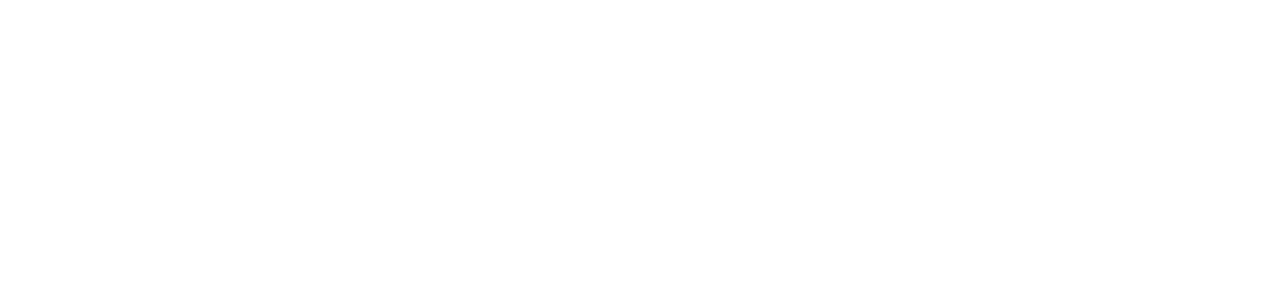
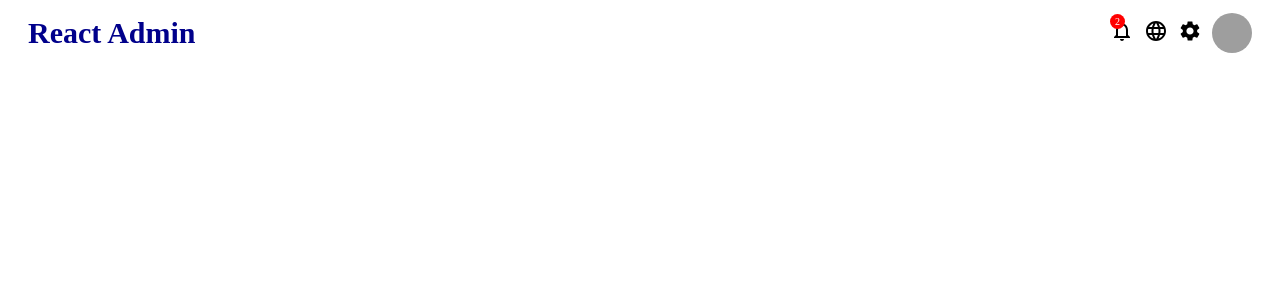
Before and after one commit to topsecretdev0602/react-dashboard, a React (Create React App) app: page / in a window 1280 px wide. Shown: the top 300 px of the page. Built offline with nearby package versions, Linux system fonts and the light colour scheme; grey boxes are pictures that could not be loaded; the HTML template or start-up script is replaced by a standard one.

Commit message:
added navbar

```diff
--- a/src/App.js
+++ b/src/App.js
@@ -1,7 +1,9 @@
+import Navbar from "./components/navbar/Navbar";
 
 function App() {
   return (
-    <div className="App">
+    <div>
+      <Navbar/>
     </div>
   );
 }
--- /dev/null
+++ b/src/components/navbar/Navbar.jsx
@@ -0,0 +1,31 @@
+import React from 'react'
+import './navbar.css'
+
+import { Language, NotificationsNone, Settings } from '@material-ui/icons'
+
+export default function Navbar() {
+  return (
+    <div className="navbar">
+        <div className="navbarWrapper">
+            <div className="navbarLeft">
+                <span className="logo">
+                    React Admin
+                </span>
+            </div>
+            <div className="navbarRight">
+                <div className="iconContainer">
+                    <NotificationsNone/>
+                    <span className="badge">2</span>
+                </div>
+                <div className="iconContainer">
+                    <Language/>
+                </div>
+                <div className="iconContainer">
+                    <Settings/>
+                </div>
+                <img src="https://avatarfiles.alphacoders.com/693/thumb-1920-69306.jpg" alt="" className="avatar" />
+            </div>
+        </div>
+    </div>
+  )
+}
--- /dev/null
+++ b/src/components/navbar/navbar.css
@@ -0,0 +1,54 @@
+.navbar{
+    width: 100%;
+    height: 50px;
+    background-color: white;
+    position: sticky;
+    top: 0;
+}
+
+.navbarWrapper{
+    height: 100%;
+    padding: 0px 20px;
+    display: flex;
+    align-items: center;
+    justify-content: space-between;
+}
+
+.logo{
+    font-weight: bold;
+    font-size: 30px;
+    color: darkblue;
+    cursor: pointer;
+}
+
+.navbarRight{
+    display: flex;
+    align-items: center;
+}
+
+.iconContainer{
+    position: relative;
+    cursor: pointer;
+    margin-right: 10px;
+}
+
+.badge{
+    height: 15px;
+    width: 15px;
+    border-radius: 50%;
+    position: absolute;
+    top: -5px;
+    background-color: red;
+    color: white;
+    display: flex;
+    align-items: center;
+    justify-content: center;
+    font-size: 10px;
+}
+
+.avatar{
+    height: 40px;
+    width: 40px;
+    border-radius: 50%;
+    cursor: pointer;
+}
```
